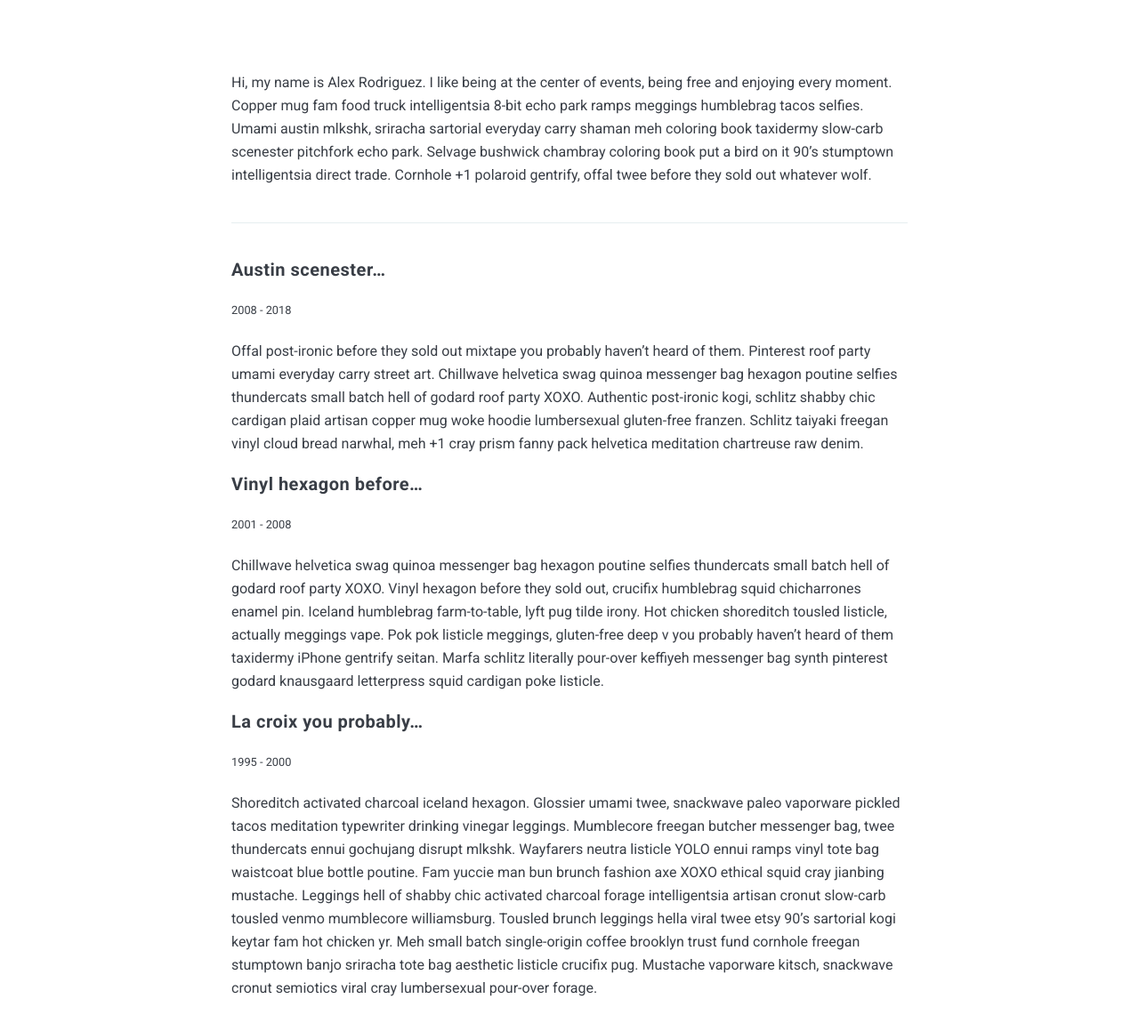
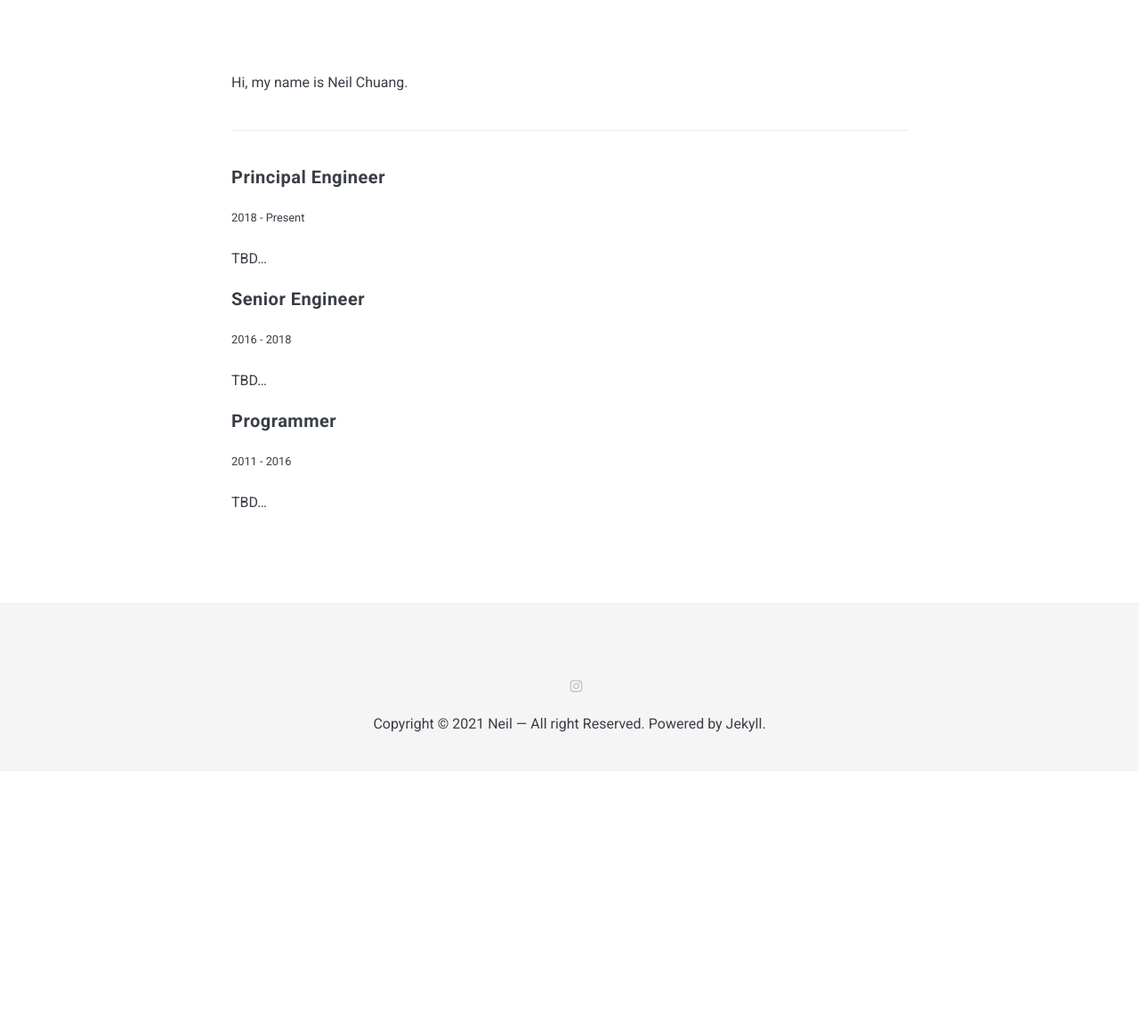
Before and after one commit to tsunglinneil/tsunglinken.github.io, a Jekyll site: the page built from _pages/about.md, in a window 1280 px wide and 1400 px high, scrolled down 734 px. Shown: the part 177-1336 px from the top of the window at 89% size. Built offline with Jekyll 4.4.1, drawn with Linux system fonts in a browser that asks for light colours; nearby versions of some CDN libraries; after the commit the page ends 1778 px from its top, so only the background shows below that.

Commit message:
update about

```diff
--- a/_pages/about.md
+++ b/_pages/about.md
@@ -5,22 +5,24 @@ permalink: /about/
 image: 01.jpg
 ---
 
-Hi, my name is Alex Rodriguez. I like being at the center of events, being free and enjoying every moment. Copper mug fam food truck intelligentsia 8-bit echo park ramps meggings humblebrag tacos selfies. Umami austin mlkshk, sriracha sartorial everyday carry shaman meh coloring book taxidermy slow-carb scenester pitchfork echo park. Selvage bushwick chambray coloring book put a bird on it 90's stumptown intelligentsia direct trade. Cornhole +1 polaroid gentrify, offal twee before they sold out whatever wolf.
+Hi, my name is Neil Chuang.
 
-***
+---
 
-#### Austin scenester...
-<small>2008 - 2018</small>
+#### Principal Engineer
 
-Offal post-ironic before they sold out mixtape you probably haven't heard of them. Pinterest roof party umami everyday carry street art. Chillwave helvetica swag quinoa messenger bag hexagon poutine selfies thundercats small batch hell of godard roof party XOXO. Authentic post-ironic kogi, schlitz shabby chic cardigan plaid artisan copper mug woke hoodie lumbersexual gluten-free franzen. Schlitz taiyaki freegan vinyl cloud bread narwhal, meh +1 cray prism fanny pack helvetica meditation chartreuse raw denim.
+<small>2018 - Present</small>
 
-#### Vinyl hexagon before...
-<small>2001 - 2008</small>
+TBD...
 
-Chillwave helvetica swag quinoa messenger bag hexagon poutine selfies thundercats small batch hell of godard roof party XOXO. Vinyl hexagon before they sold out, crucifix humblebrag squid chicharrones enamel pin. Iceland humblebrag farm-to-table, lyft pug tilde irony.
-Hot chicken shoreditch tousled listicle, actually meggings vape. Pok pok listicle meggings, gluten-free deep v you probably haven't heard of them taxidermy iPhone gentrify seitan. Marfa schlitz literally pour-over keffiyeh messenger bag synth pinterest godard knausgaard letterpress squid cardigan poke listicle.
+#### Senior Engineer
 
-#### La croix you probably...
-<small>1995 - 2000</small>
+<small>2016 - 2018</small>
 
-Shoreditch activated charcoal iceland hexagon. Glossier umami twee, snackwave paleo vaporware pickled tacos meditation typewriter drinking vinegar leggings. Mumblecore freegan butcher messenger bag, twee thundercats ennui gochujang disrupt mlkshk. Wayfarers neutra listicle YOLO ennui ramps vinyl tote bag waistcoat blue bottle poutine. Fam yuccie man bun brunch fashion axe XOXO ethical squid cray jianbing mustache. Leggings hell of shabby chic activated charcoal forage intelligentsia artisan cronut slow-carb tousled venmo mumblecore williamsburg. Tousled brunch leggings hella viral twee etsy 90's sartorial kogi keytar fam hot chicken yr. Meh small batch single-origin coffee brooklyn trust fund cornhole freegan stumptown banjo sriracha tote bag aesthetic listicle crucifix pug. Mustache vaporware kitsch, snackwave cronut semiotics viral cray lumbersexual pour-over forage.
+TBD...
+
+#### Programmer
+
+<small>2011 - 2016</small>
+
+TBD...
```
